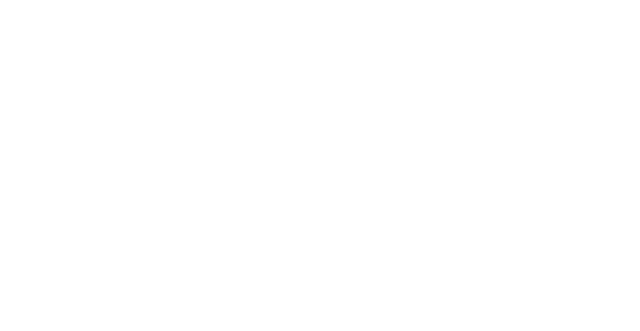
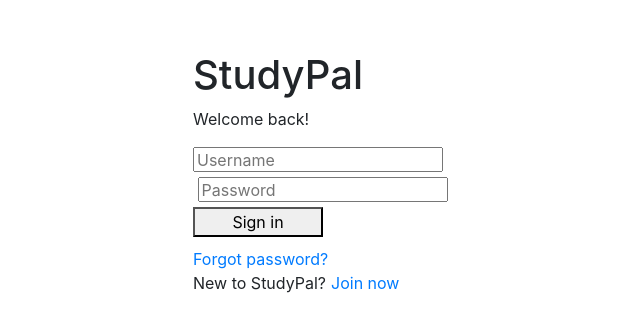
Before and after one commit to studypal/studypal, a React app: page / in a window 1280 px wide. Shown: the part 149-480 px from the top of the page, without its empty margins (197-837 px from the left). Built offline with nearby package versions, Linux system fonts and the light colour scheme.

Commit message:
App.jsx now has switch/routes, refactored index.js to work with new App.jsx

```diff
--- a/client/App.jsx
+++ b/client/App.jsx
@@ -1,20 +1,31 @@
 import React, { Component } from "react";
+import { Switch, Route } from 'react-router-dom';
+
+//import relevant files
 import ReactDOM from "react-dom";
 import Login from "./components/Login.jsx";
 import Register from "./components/Register.jsx";
-// import Checkbox from
+// import styles
 import "./stylesheets/styles.css";
 
-class App extends Component {
-  render() {
-    return (
-      <div>
-        {/* <Login /> */}
+const App = props => {
+  return (
+    <div className="router">
+    <main>
+      <Switch>
+        <Route
+          exact path="/"
+          component={Login}
+        />
+        {/* <Route
+          exact path="/register"
+          component={Register}
+        /> */}
+      </Switch>
+    </main>
+  </div>
+  );
 
-        {/* <Register /> */}
-      </div>
-    );
-  }
 }
 
 export default App;
--- a/client/index.js
+++ b/client/index.js
@@ -1,4 +1,11 @@
 import React from 'react';
-import ReactDOM from 'react-dom';
+import { render } from 'react-dom';
+import { BrowserRouter } from 'react-router-dom';
 import App from './App.jsx';
-ReactDOM.render(<App />, document.getElementById('root'));
+
+render(
+    <BrowserRouter>
+      <App />
+    </BrowserRouter>,
+    document.getElementById('root'),
+);
```
